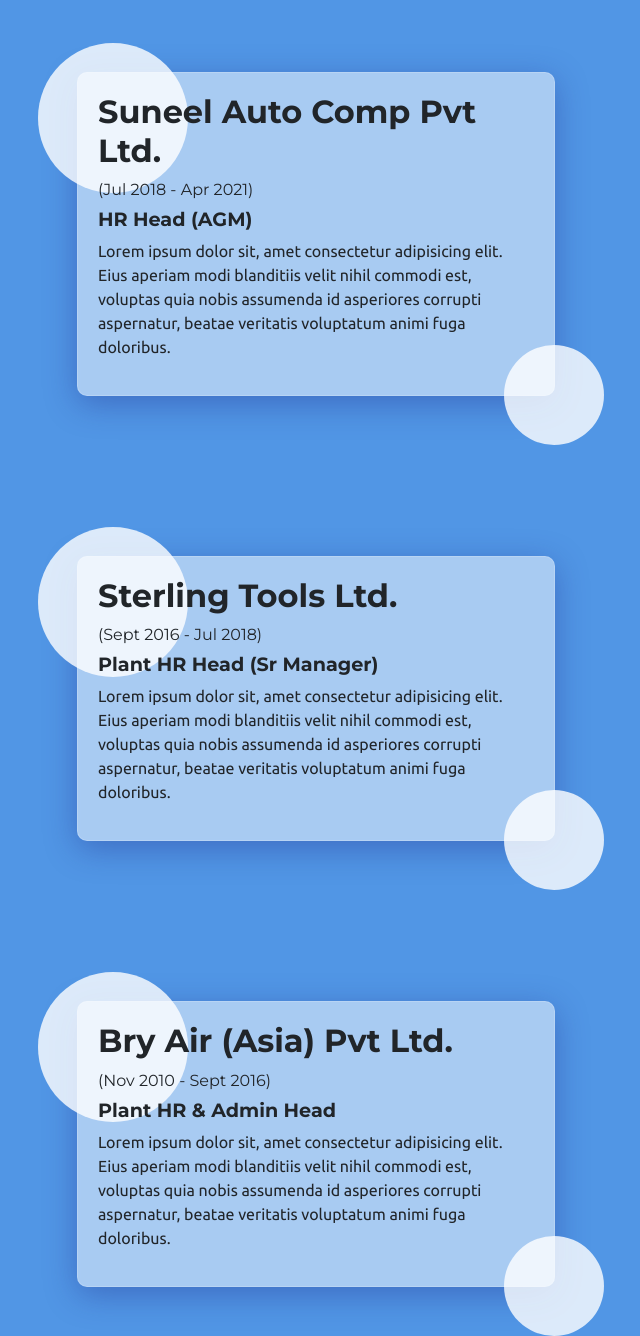
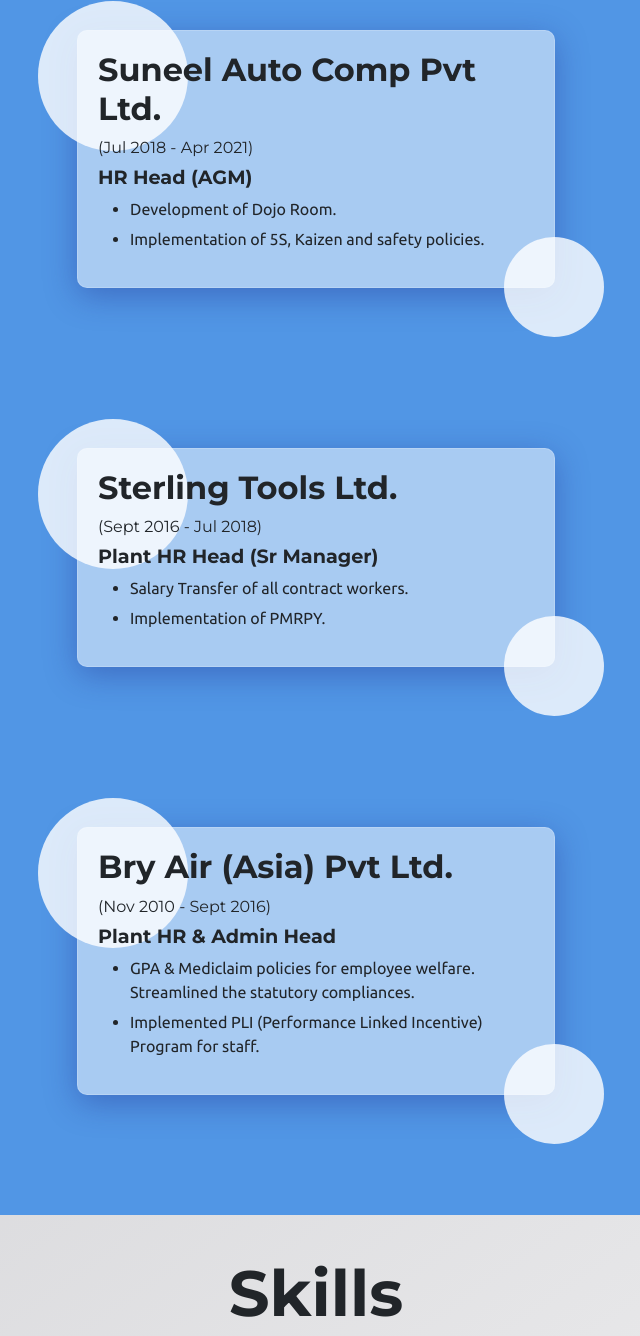
Before and after one commit to tm2582001/Portfolio-design, a plain HTML site: page index.html in a window 1280 px wide. Shown: the part 1402-2738 px from the top of the page, without its empty margins (324-964 px from the left). Drawn offline with nearby package versions, Linux system fonts and the light colour scheme.

Commit message:
updated work experience content

```diff
--- a/index.html
+++ b/index.html
@@ -1,16 +1,20 @@
 <!DOCTYPE html>
 <html lang="en">
+
 <head>
     <meta charset="UTF-8">
     <meta http-equiv="X-UA-Compatible" content="IE=edge">
     <meta name="viewport" content="width=device-width, initial-scale=1.0">
     <title>H.B.Mehta</title>
     <!-- bootstrap -->
-    <link href="https://cdn.jsdelivr.net/npm/bootstrap@5.1.0/dist/css/bootstrap.min.css" rel="stylesheet" integrity="sha384-KyZXEAg3QhqLMpG8r+8fhAXLRk2vvoC2f3B09zVXn8CA5QIVfZOJ3BCsw2P0p/We" crossorigin="anonymous">
+    <link href="https://cdn.jsdelivr.net/npm/bootstrap@5.1.0/dist/css/bootstrap.min.css" rel="stylesheet"
+        integrity="sha384-KyZXEAg3QhqLMpG8r+8fhAXLRk2vvoC2f3B09zVXn8CA5QIVfZOJ3BCsw2P0p/We" crossorigin="anonymous">
     <!-- Favicon -->
     <link rel="icon" href="images/user-circle-solid.svg">
     <!-- google font -->
-    <link href="https://fonts.googleapis.com/css2?family=Dancing+Script&family=Montserrat:wght@100;400;500;700;900&display=swap" rel="stylesheet">
+    <link
+        href="https://fonts.googleapis.com/css2?family=Dancing+Script&family=Montserrat:wght@100;400;500;700;900&display=swap"
+        rel="stylesheet">
 
     <link href="https://fonts.googleapis.com/css2?family=Ubuntu&display=swap" rel="stylesheet">
 
@@ -18,11 +22,12 @@
     <!--Font awesome-->
     <link rel="stylesheet" href="https://cdnjs.cloudflare.com/ajax/libs/font-awesome/5.15.3/css/all.min.css"
         integrity="sha512-iBBXm8fW90+nuLcSKlbmrPcLa0OT92xO1BIsZ+ywDWZCvqsWgccV3gFoRBv0z+8dLJgyAHIhR35VZc2oM/gI1w=="
-    crossorigin="anonymous" referrerpolicy="no-referrer" >
+        crossorigin="anonymous" referrerpolicy="no-referrer">
 
     <!-- external css -->
     <link rel="stylesheet" href="styles.css">
 </head>
+
 <body>
     <section id="intro">
 
@@ -42,24 +47,29 @@
                     <h1>
                         Hi, I am HerBhagwan Mehta
                     </h1>
-                    <p class="intro-text">a <span> human resource</span> and <span> industrial relations </span> manager</p>
+                    <p class="intro-text">a <span> human resource</span> and <span> industrial relations </span> manager
+                    </p>
                 </div>
                 <div class="col-lg-6 col-md-6">
                     <img class="profile-pic" src="images/profile pic.jpeg" alt="My pic">
                 </div>
                 <div class="col connect">
                     <h5>Connect</h5>
-                    <a href="https://in.linkedin.com/in/herbhagwan-mehta-65428722"><i class="fab fa-linkedin fa-3x connect-icon"></i></a>
-                    <a href="https://www.facebook.com/herbhagwan.mehta"><i class="fab fa-facebook fa-3x connect-icon"></i></a>
+                    <a href="https://in.linkedin.com/in/herbhagwan-mehta-65428722"><i
+                            class="fab fa-linkedin fa-3x connect-icon"></i></a>
+                    <a href="https://www.facebook.com/herbhagwan.mehta"><i
+                            class="fab fa-facebook fa-3x connect-icon"></i></a>
                 </div>
             </div>
         </div>
     </section>
+
     <!-- experience -->
     <section id="experience">
         <h1 class="experience-heading">Work experience</h1>
         <div class="row experience-row">
-            <div class="work">   <!-- there was an bootstrap class col-lg-6 here if anything break use it inside div of class work -->
+            <div class="work">
+                <!-- there was an bootstrap class col-lg-6 here if anything break use it inside div of class work -->
                 <section>
                     <div class="details">
                         <span class="company-name h4">Steel Strips Wheel Ltd.</span>
@@ -67,7 +77,10 @@
                     </div>
                     <div class="description">
                         <span class="post h6">HR Head (DGM)</span>
-                        <p>Lorem ipsum dolor sit, amet consectetur adipisicing elit. Eius aperiam modi blanditiis velit nihil commodi est, voluptas quia nobis assumenda id asperiores corrupti aspernatur, beatae veritatis voluptatum animi fuga doloribus.</p>
+                        <ul>
+                            <li> 100% Crona Vaccination to company and Contract employees.</li>
+                            <li> 100% safety and induction to contract employees.</li>
+                        </ul>
                     </div>
                 </section>
             </div>
@@ -79,7 +92,10 @@
                     </div>
                     <div class="description">
                         <span class="post h6">HR Head (AGM)</span>
-                        <p>Lorem ipsum dolor sit, amet consectetur adipisicing elit. Eius aperiam modi blanditiis velit nihil commodi est, voluptas quia nobis assumenda id asperiores corrupti aspernatur, beatae veritatis voluptatum animi fuga doloribus.</p>
+                        <ul>
+                            <li> Development of Dojo Room.</li>
+                            <li> Implementation of 5S, Kaizen and safety policies.</li>
+                        </ul>
                     </div>
                 </section>
             </div>
@@ -91,7 +107,10 @@
                     </div>
                     <div class="description">
                         <span class="post h6">Plant HR Head (Sr Manager)</span>
-                        <p>Lorem ipsum dolor sit, amet consectetur adipisicing elit. Eius aperiam modi blanditiis velit nihil commodi est, voluptas quia nobis assumenda id asperiores corrupti aspernatur, beatae veritatis voluptatum animi fuga doloribus.</p>
+                        <ul>
+                            <li> Salary Transfer of all contract workers.</li>
+                            <li> Implementation of PMRPY.</li>
+                        </ul>
                     </div>
                 </section>
             </div>
@@ -103,7 +122,11 @@
                     </div>
                     <div class="description">
                         <span class="post h6">Plant HR & Admin Head</span>
-                        <p>Lorem ipsum dolor sit, amet consectetur adipisicing elit. Eius aperiam modi blanditiis velit nihil commodi est, voluptas quia nobis assumenda id asperiores corrupti aspernatur, beatae veritatis voluptatum animi fuga doloribus.</p>
+                        <ul>
+                            <li>GPA & Mediclaim policies for employee welfare.
+                                Streamlined the statutory compliances.</li>
+                            <li> Implemented PLI (Performance Linked Incentive) Program for staff.</li>
+                        </ul>
                     </div>
                 </section>
             </div>
@@ -115,7 +138,8 @@
     <section id="skills">
         <h1 class="skill-heading">Skills</h1>
         <div class="row skill-row">
-            <div class="skill-cards">    <!-- there was an bootstrap class col-lg-6 here if anything break use it inside div of class skill-cards -->
+            <div class="skill-cards">
+                <!-- there was an bootstrap class col-lg-6 here if anything break use it inside div of class skill-cards -->
                 <div class="outer">
                     <div class="inner">
                         <svg xmlns="http://www.w3.org/2000/svg" version="1.1" width="160px" height="160px">
@@ -133,7 +157,9 @@
                     </div>
                 </div>
                 <span class="skill-name">Team leader</span>
-                    <p>Lorem ipsum dolor sit amet, consectetur adipisicing elit. Deserunt beatae consectetur alias eos debitis rem cum voluptatem. Sint ad aliquid qui iusto modi accusantium obcaecati perferendis possimus molestiae, maiores debitis?</p>
+                <p>Lorem ipsum dolor sit amet, consectetur adipisicing elit. Deserunt beatae consectetur alias eos
+                    debitis rem cum voluptatem. Sint ad aliquid qui iusto modi accusantium obcaecati perferendis
+                    possimus molestiae, maiores debitis?</p>
             </div>
             <div class="skill-cards">
                 <div class="outer">
@@ -147,7 +173,9 @@
                     </div>
                 </div>
                 <span class="skill-name">Team leader</span>
-                <p>Lorem ipsum dolor sit amet, consectetur adipisicing elit. Deserunt beatae consectetur alias eos debitis rem cum voluptatem. Sint ad aliquid qui iusto modi accusantium obcaecati perferendis possimus molestiae, maiores debitis?</p>
+                <p>Lorem ipsum dolor sit amet, consectetur adipisicing elit. Deserunt beatae consectetur alias eos
+                    debitis rem cum voluptatem. Sint ad aliquid qui iusto modi accusantium obcaecati perferendis
+                    possimus molestiae, maiores debitis?</p>
             </div>
             <div class="skill-cards">
                 <div class="outer">
@@ -161,7 +189,9 @@
                     </div>
                 </div>
                 <span class="skill-name">Team leader</span>
-                <p>Lorem ipsum dolor sit amet, consectetur adipisicing elit. Deserunt beatae consectetur alias eos debitis rem cum voluptatem. Sint ad aliquid qui iusto modi accusantium obcaecati perferendis possimus molestiae, maiores debitis?</p>
+                <p>Lorem ipsum dolor sit amet, consectetur adipisicing elit. Deserunt beatae consectetur alias eos
+                    debitis rem cum voluptatem. Sint ad aliquid qui iusto modi accusantium obcaecati perferendis
+                    possimus molestiae, maiores debitis?</p>
             </div>
             <div class=" skill-cards">
                 <div class="outer">
@@ -175,11 +205,14 @@
                     </div>
                 </div>
                 <span class="skill-name">Team leader</span>
-                <p>Lorem ipsum dolor sit amet, consectetur adipisicing elit. Deserunt beatae consectetur alias eos debitis rem cum voluptatem. Sint ad aliquid qui iusto modi accusantium obcaecati perferendis possimus molestiae, maiores debitis?</p>
+                <p>Lorem ipsum dolor sit amet, consectetur adipisicing elit. Deserunt beatae consectetur alias eos
+                    debitis rem cum voluptatem. Sint ad aliquid qui iusto modi accusantium obcaecati perferendis
+                    possimus molestiae, maiores debitis?</p>
             </div>
         </div>
     </section>
 
     <script src="index.js"></script>
 </body>
+
 </html>
--- a/styles.css
+++ b/styles.css
@@ -159,8 +159,9 @@ p{
     font-weight: 550;
 }
 
-.description p{
+.description li{
     margin-top: 0.375rem;
+    font-family: 'Ubuntu', sans-serif;
 }
 
 
```
Lines whose indentation alone changed are shown as unchanged.
